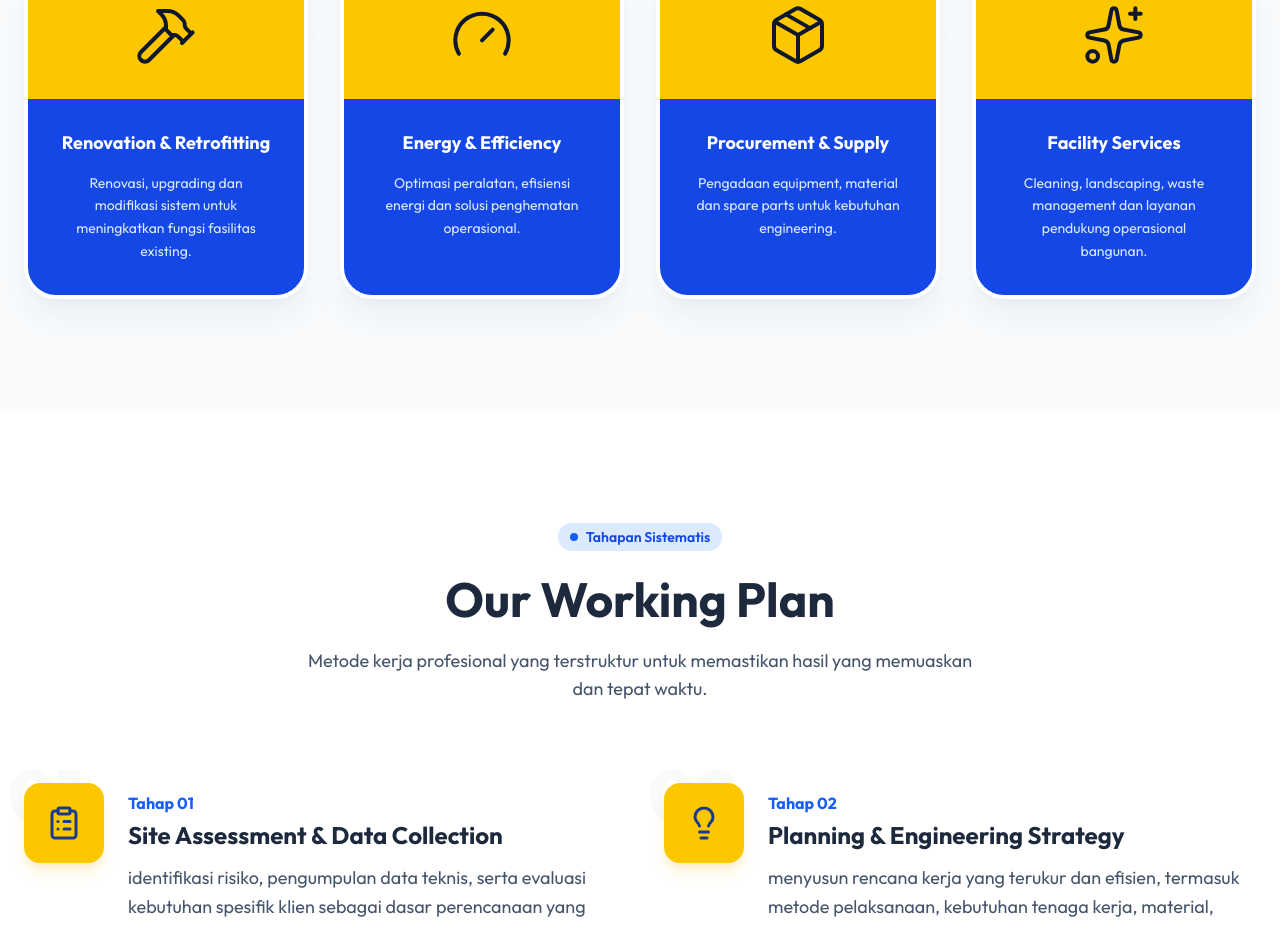
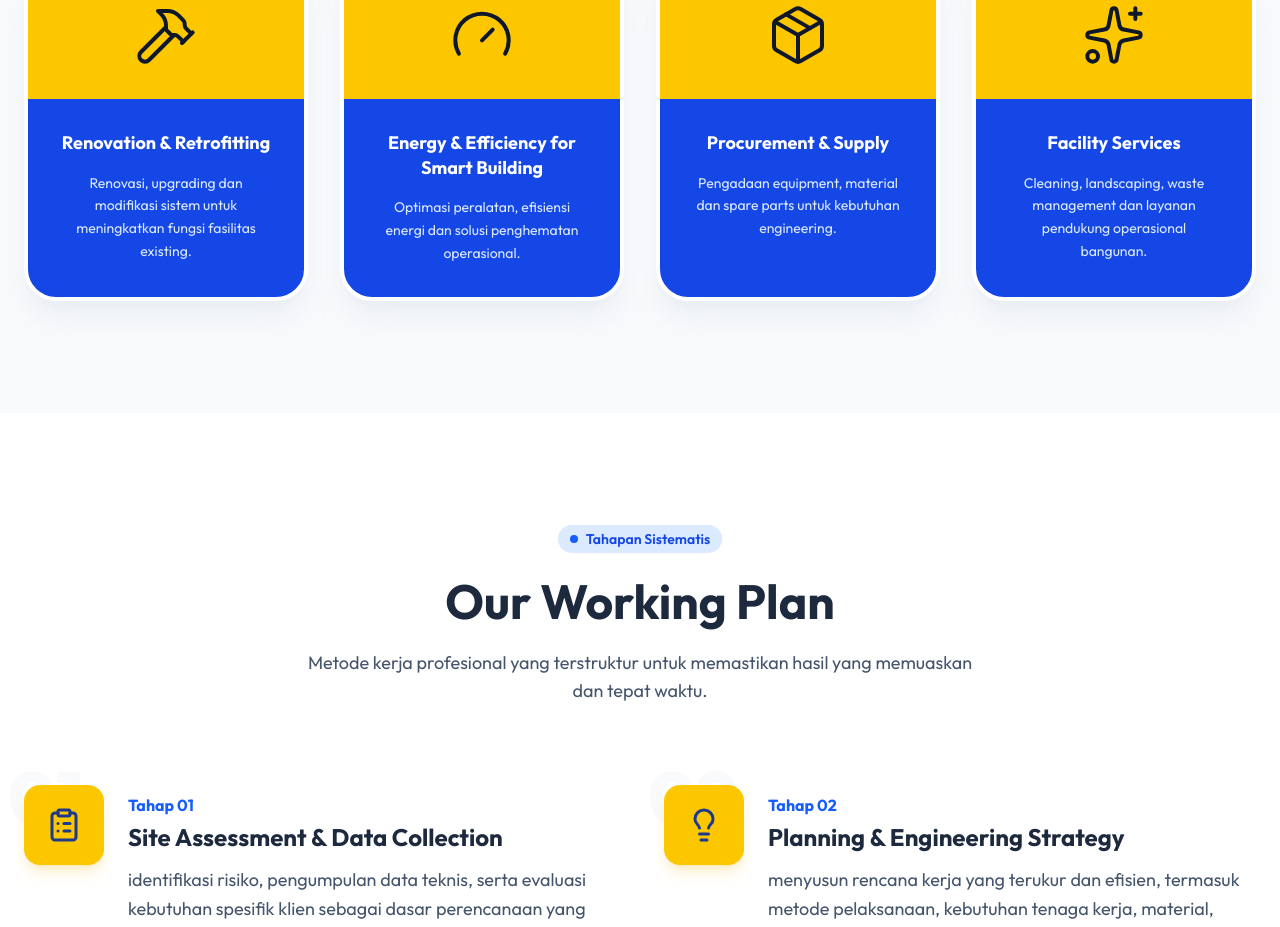
Before and after one commit to aldimahardiansyah/service-bangunan, a SvelteKit app: page / in a window 1280 px wide. Shown: the part 2980-3907 px from the top of the page. Built offline with nearby package versions, Linux system fonts and the light colour scheme.

Commit message:
chore: rename the energy service to Energy & Efficiency for Smart Building

```diff
--- a/src/routes/+page.svelte
+++ b/src/routes/+page.svelte
@@ -46,7 +46,7 @@
 			desc: "Renovasi, upgrading dan modifikasi sistem untuk meningkatkan fungsi fasilitas existing.",
 		},
 		{
-			title: "Energy & Efficiency",
+			title: "Energy & Efficiency for Smart Building",
 			icon: Gauge,
 			desc: "Optimasi peralatan, efisiensi energi dan solusi penghematan operasional.",
 		},
```
